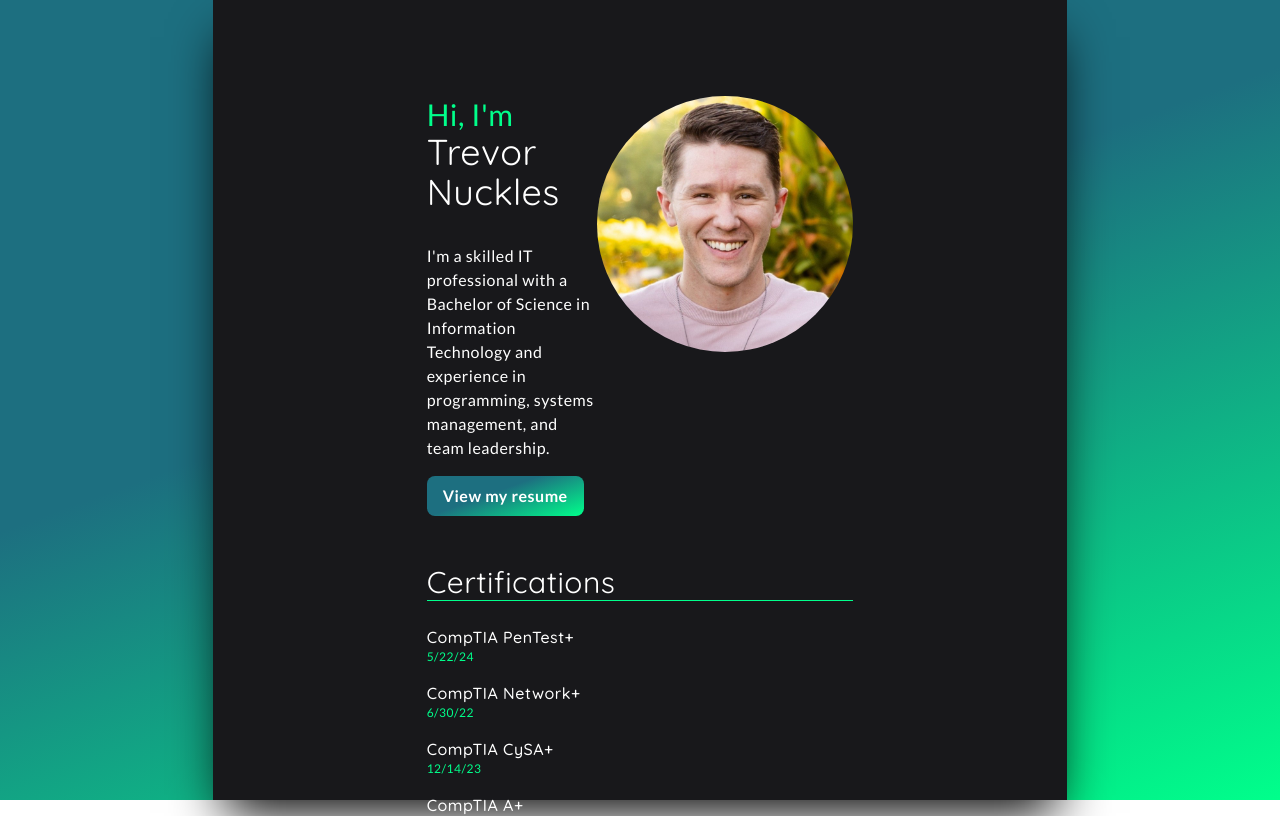
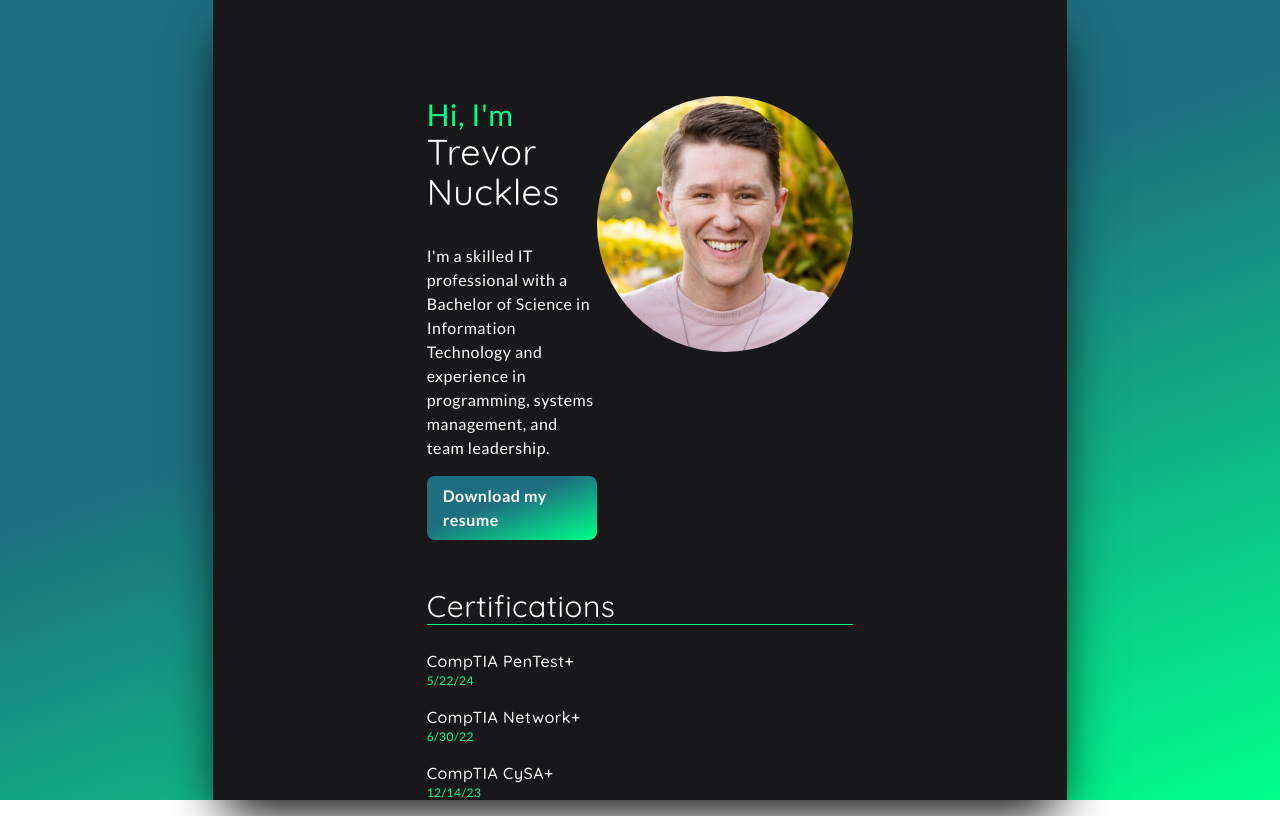
Before and after one commit to chrisaeicher/trevor-portfolio, a React (Vite) app: page / in a window 1280 px wide. Shown: the top 816 px of the page. Built offline with nearby package versions, Linux system fonts and the light colour scheme.

Commit message:
oops, let's download instead

```diff
--- a/src/App.tsx
+++ b/src/App.tsx
@@ -56,7 +56,7 @@ function App() {
             <span className='text-green-tn text-3xl'>Hi, I'm</span>
             <h1 className='text-4xl text-white'>Trevor Nuckles</h1>
             <p className='mt-8'>I'm a skilled IT professional with a Bachelor of Science in Information Technology and experience in programming, systems management, and team leadership.</p>
-            <a className='Download w-fit px-4 py-2 rounded-lg mt-4 font-semibold transition hover:-translate-y-1' href='/resume_nuckles_trevor.pdf'>View my resume</a>
+            <a className='Download w-fit px-4 py-2 rounded-lg mt-4 font-semibold transition hover:-translate-y-1' href='/resume_nuckles_trevor.pdf' download={true}>Download my resume</a>
           </div>
           <img className='w-64 h-64 rounded-full' src={TREVOR} alt='Trevor Nuckles' />
         </div>
```
